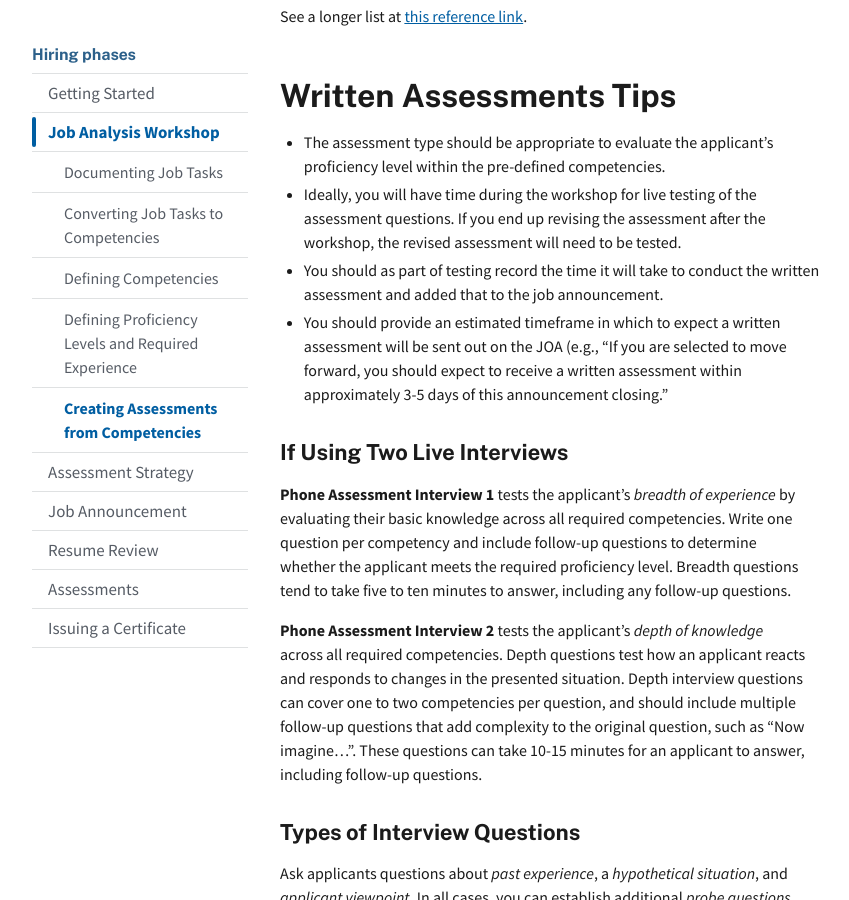
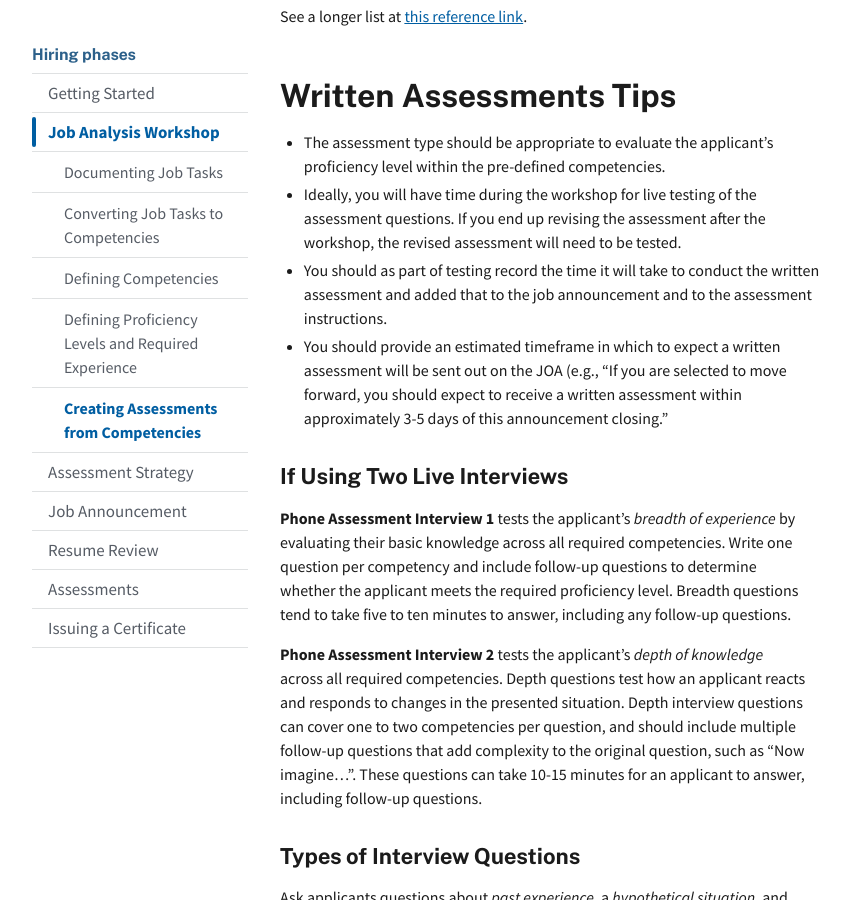
Before and after one commit to usds/SME-QA-Website, a Jekyll site: the page built from pages/phases/job-analysis/creating-assessments-from-competencies.md, in a window 1280 px wide and 900 px high, scrolled down 1475 px. Shown: the whole window, without its empty margins (128-977 px from the left). Built offline with Jekyll 4.4.1, drawn with Linux system fonts in a browser that asks for light colours.

Commit message:
Update pages/phases/job-analysis/creating-assessments-from-competencies.md
Co-authored-by: Stephanie Grosser <stephaniefaith@users.noreply.github.com>

```diff
--- a/pages/phases/job-analysis/creating-assessments-from-competencies.md
+++ b/pages/phases/job-analysis/creating-assessments-from-competencies.md
@@ -40,7 +40,7 @@ See a longer list at [this reference link](https://www.opm.gov/policy-data-overs
 ## Written Assessments Tips
 - The assessment type should be appropriate to evaluate the applicant's proficiency level within the pre-defined competencies.
 - Ideally, you will have time during the workshop for live testing of the assessment questions. If you end up revising the assessment after the workshop, the revised assessment will need to be tested.
-- You should as part of testing record the time it will take to conduct the written assessment and added that to the job announcement.
+- You should as part of testing record the time it will take to conduct the written assessment and added that to the job announcement and to the assessment instructions.
 - You should provide an estimated timeframe in which to expect a written assessment will be sent out on the JOA (e.g., "If you are selected to move forward, you should expect to receive a written assessment within approximately 3-5 days of this announcement closing."
 
 ### If Using Two Live Interviews
```
